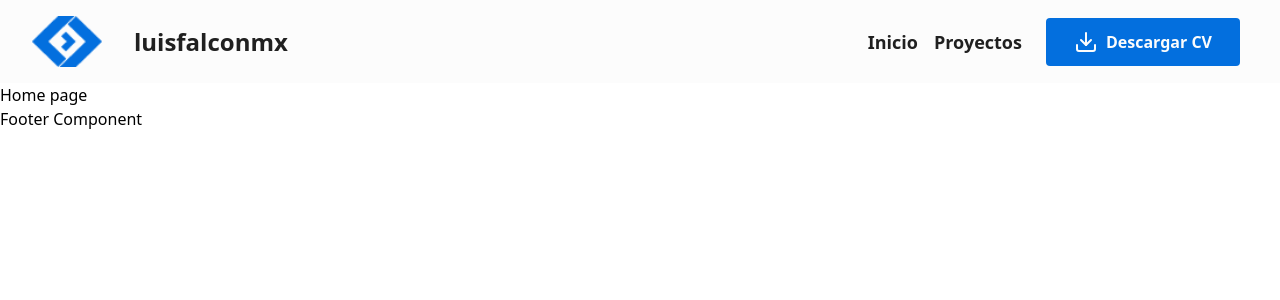
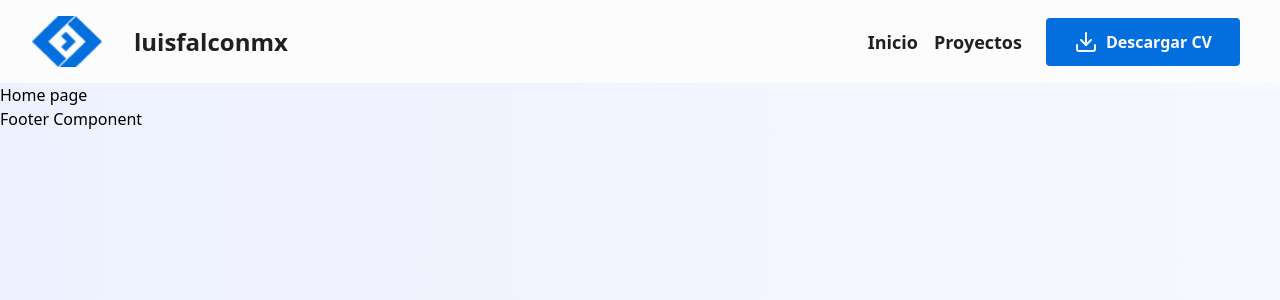
Before and after one commit to LuisFalconMX/portfolio, a React app: page / in a window 1280 px wide. Shown: the top 300 px of the page. Built offline with nearby package versions, Linux system fonts and the light colour scheme.

Commit message:
feat: body gradient support for dark mode and light mode

```diff
--- /dev/null
+++ b/src/styles/base/body.pcss
@@ -0,0 +1,13 @@
+@media (prefers-color-scheme: light) {
+  body {
+    background: rgb(238, 241, 255);
+    background: linear-gradient(90deg, rgba(238, 241, 255, 1) 0%, rgba(246, 248, 255, 1) 100%);
+  }
+}
+
+@media (prefers-color-scheme: dark) {
+  body {
+    background: rgb(4, 4, 5);
+    background: linear-gradient(90deg, rgba(4, 4, 5, 1) 0%, rgba(28, 26, 36, 1) 100%);
+  }
+}
--- a/src/styles/loader.base.pcss
+++ b/src/styles/loader.base.pcss
@@ -1 +1,2 @@
 @import './base/fonts.pcss';
+@import './base/body.pcss';
```
